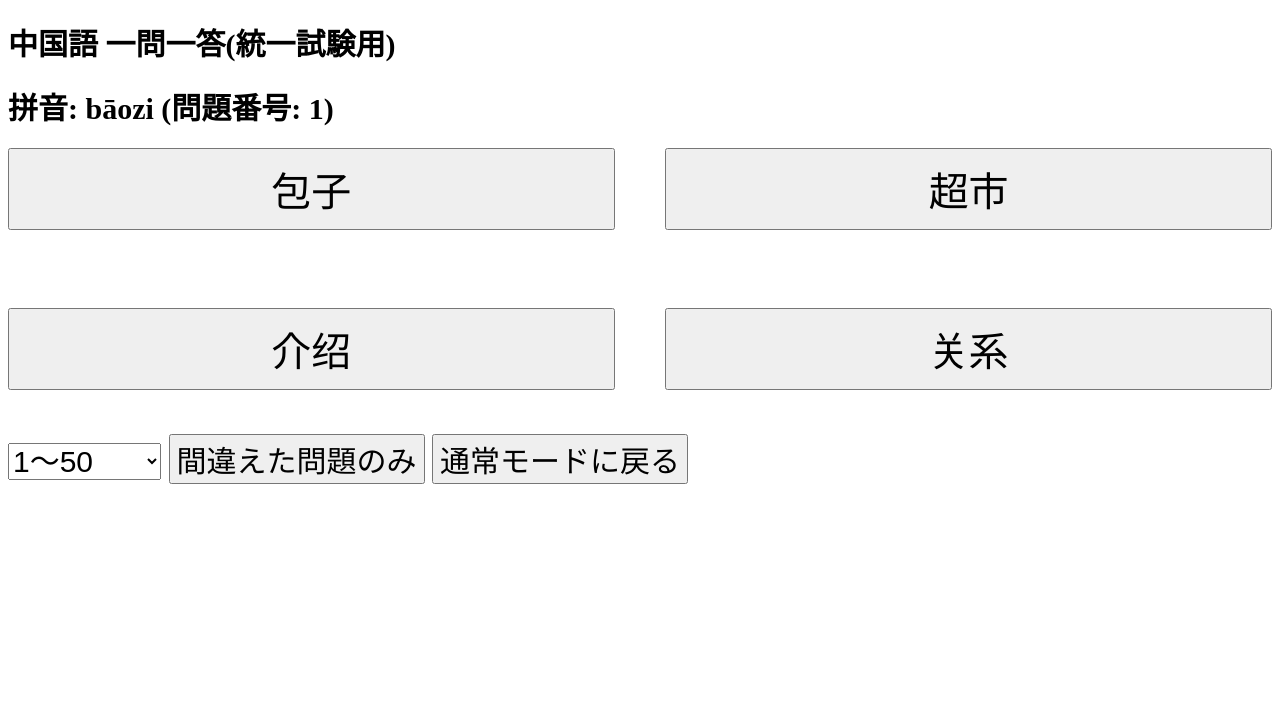
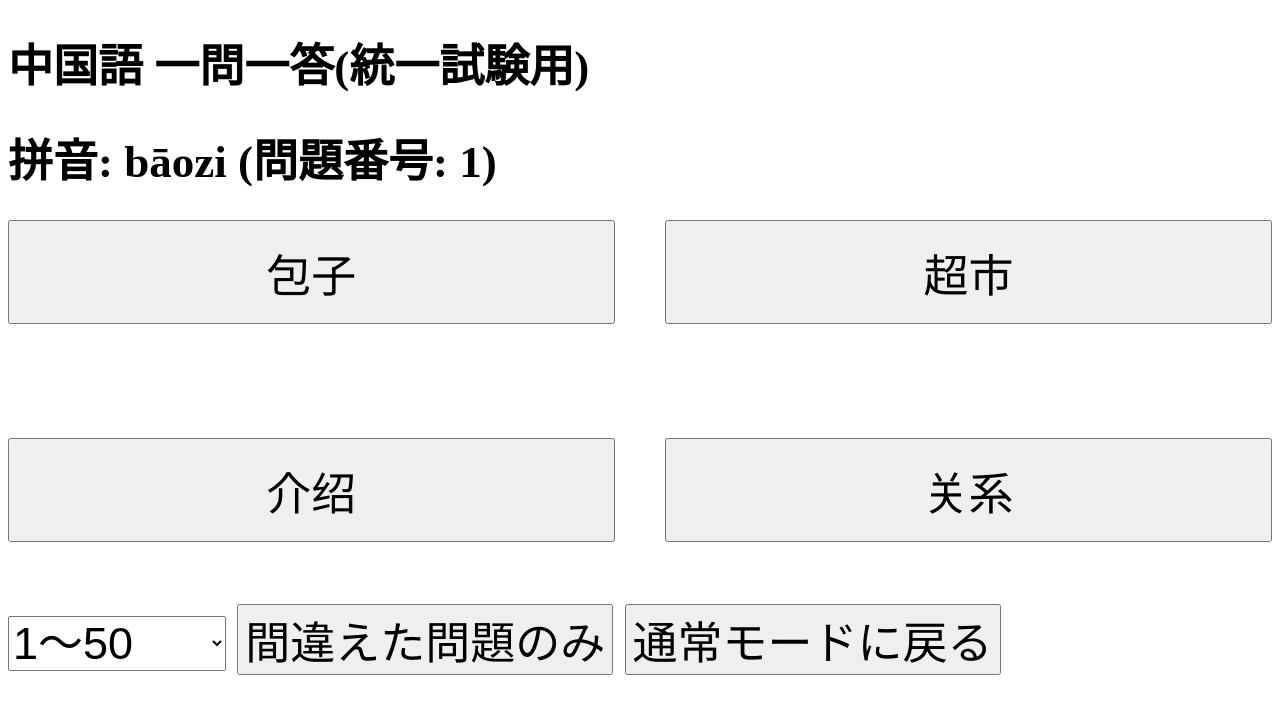
Before and after one commit to AoiNakano923/quizMaker, a plain HTML site: page index.html in a window 1280 px wide. Both pictures are taken after a click on the button "問題を表示". Drawn offline with Linux system fonts and the light colour scheme.

Commit message:
Update index.html

```diff
--- a/index.html
+++ b/index.html
@@ -133,7 +133,7 @@
 
     <style>
     *{
-        font-size: 30px;
+        font-size: 45px;
     }
     .startButton {
         width: 50%;
@@ -145,7 +145,7 @@
       .choice-button {
         width: 48%;
         margin-right: 4%;
-        font-size: 40px;
+        font-size: 45px;
         padding: 10px 0;
         display: none; /* 最初は非表示に設定 */
       }
```
